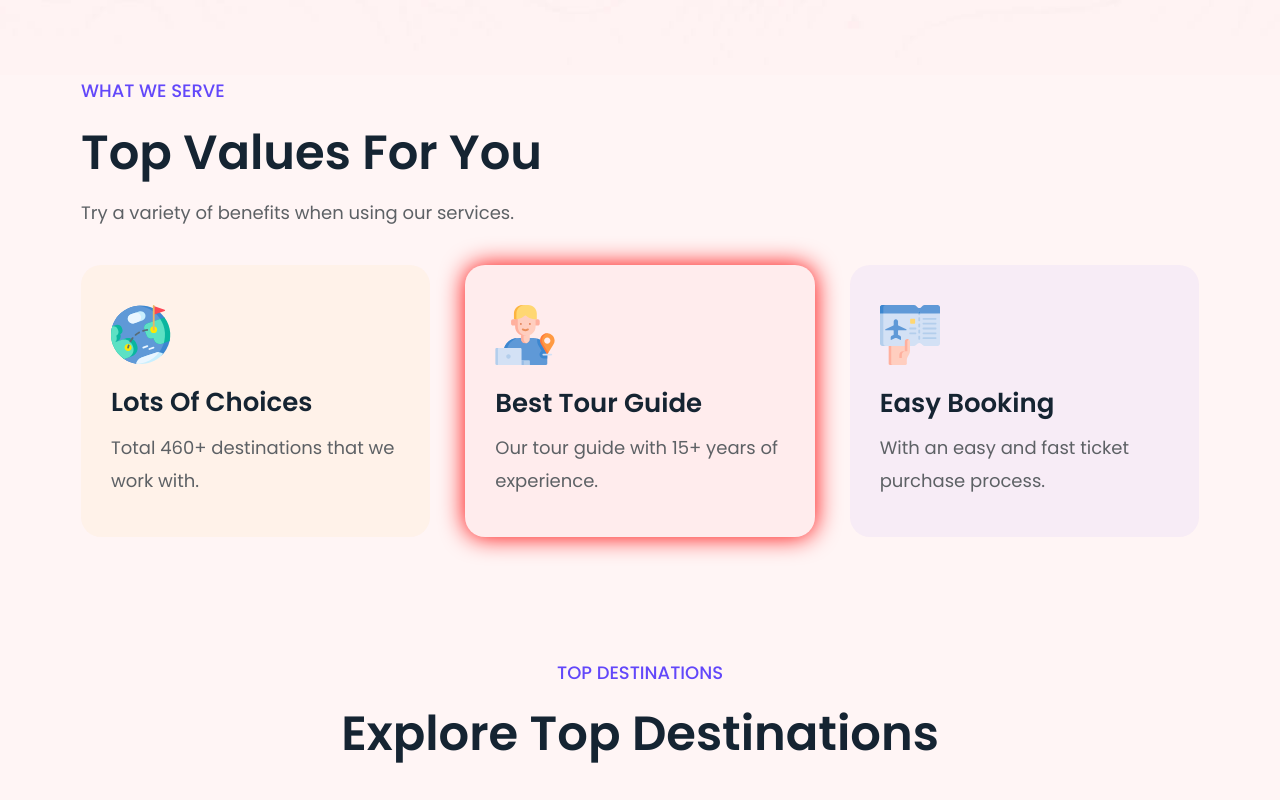
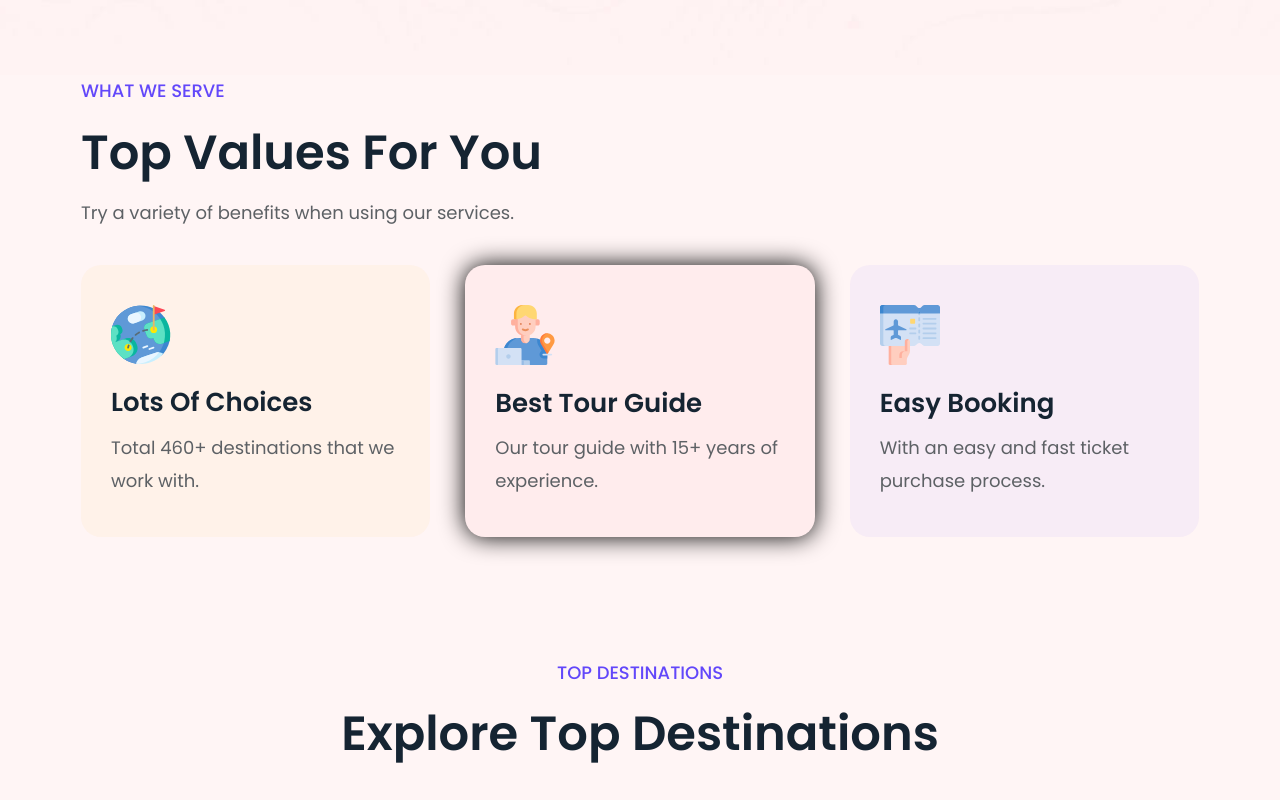
Before and after one commit to chughgarvit57/Travel_Website_Travelia, a plain HTML site: page index.html in a window 1280 px wide. In both pictures the pointer is over the element "Best Tour Guide Our tour guide with 15+ years of experience.". Shown: the part 898-1698 px from the top of the page. Drawn offline with nearby package versions, Linux system fonts and the light colour scheme.

Commit message:
Added hover effect in service card section

```diff
--- a/assets/css/style.css
+++ b/assets/css/style.css
@@ -603,6 +603,10 @@ body.nav-active {
   box-shadow: 0 0 25px red;
   transition: all 400ms ease;
   cursor: pointer;
+}
+
+.service-card:nth-child(3):hover{
+  box-shadow: 0 0 25px black;
 }
 
 .service-card .card-title {
```
